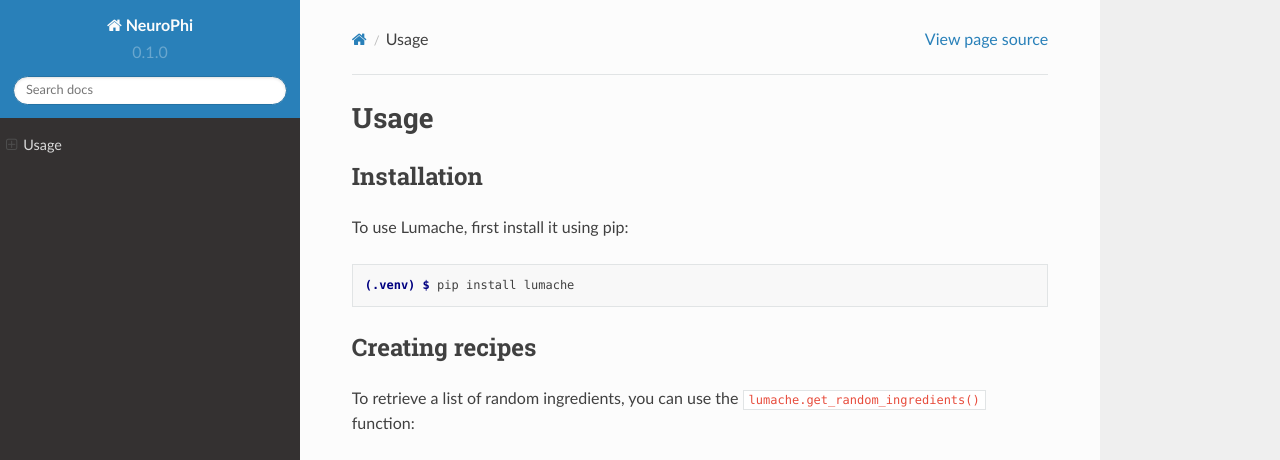
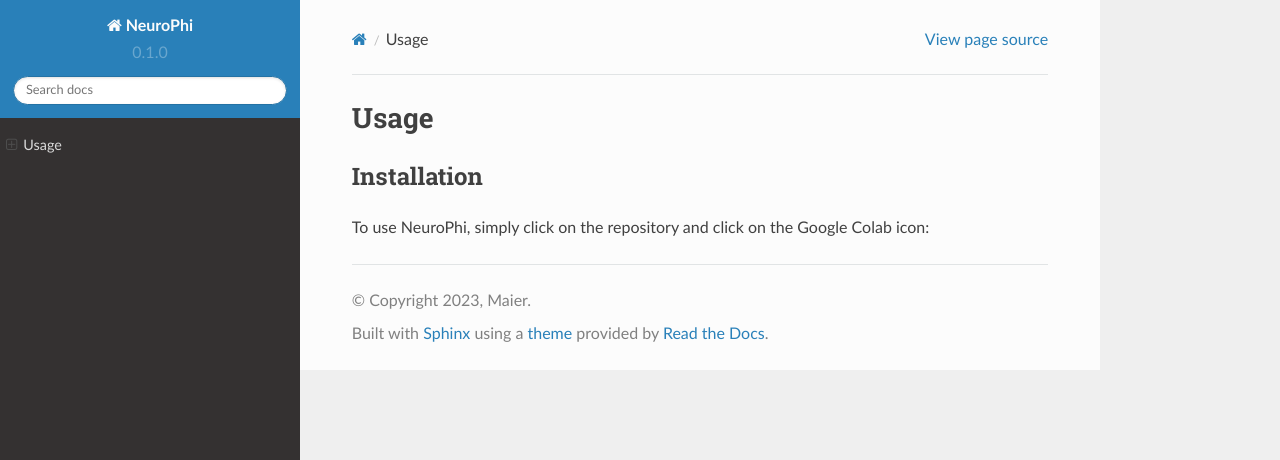
Before and after one commit to AstonishingHypothesis/doc, a Sphinx documentation site: the page built from docs/source/usage.rst, in a window 1280 px wide and 1036 px high. Shown: the top 460 px of the window. Built offline with Sphinx 7.4.7 and the Read the Docs theme 2.0.0, drawn with Linux system fonts in a browser that asks for light colours; some of the changed text lies outside the part shown; grey boxes are pictures that could not be loaded.

Commit message:
Update usage.rst

```diff
--- a/docs/source/usage.rst
+++ b/docs/source/usage.rst
@@ -6,28 +6,4 @@
 Installation
 ------------
 
-To use Lumache, first install it using pip:
-
-.. code-block:: console
-
-   (.venv) $ pip install lumache
-
-Creating recipes
-----------------
-
-To retrieve a list of random ingredients,
-you can use the ``lumache.get_random_ingredients()`` function:
-
-.. autofunction:: lumache.get_random_ingredients
-
-The ``kind`` parameter should be either ``"meat"``, ``"fish"``,
-or ``"veggies"``. Otherwise, :py:func:`lumache.get_random_ingredients`
-will raise an exception.
-
-.. autoexception:: lumache.InvalidKindError
-
-For example:
-
->>> import lumache
->>> lumache.get_random_ingredients()
-['shells', 'gorgonzola', 'parsley']
+To use NeuroPhi, simply click on the repository and click on the Google Colab icon:
```
